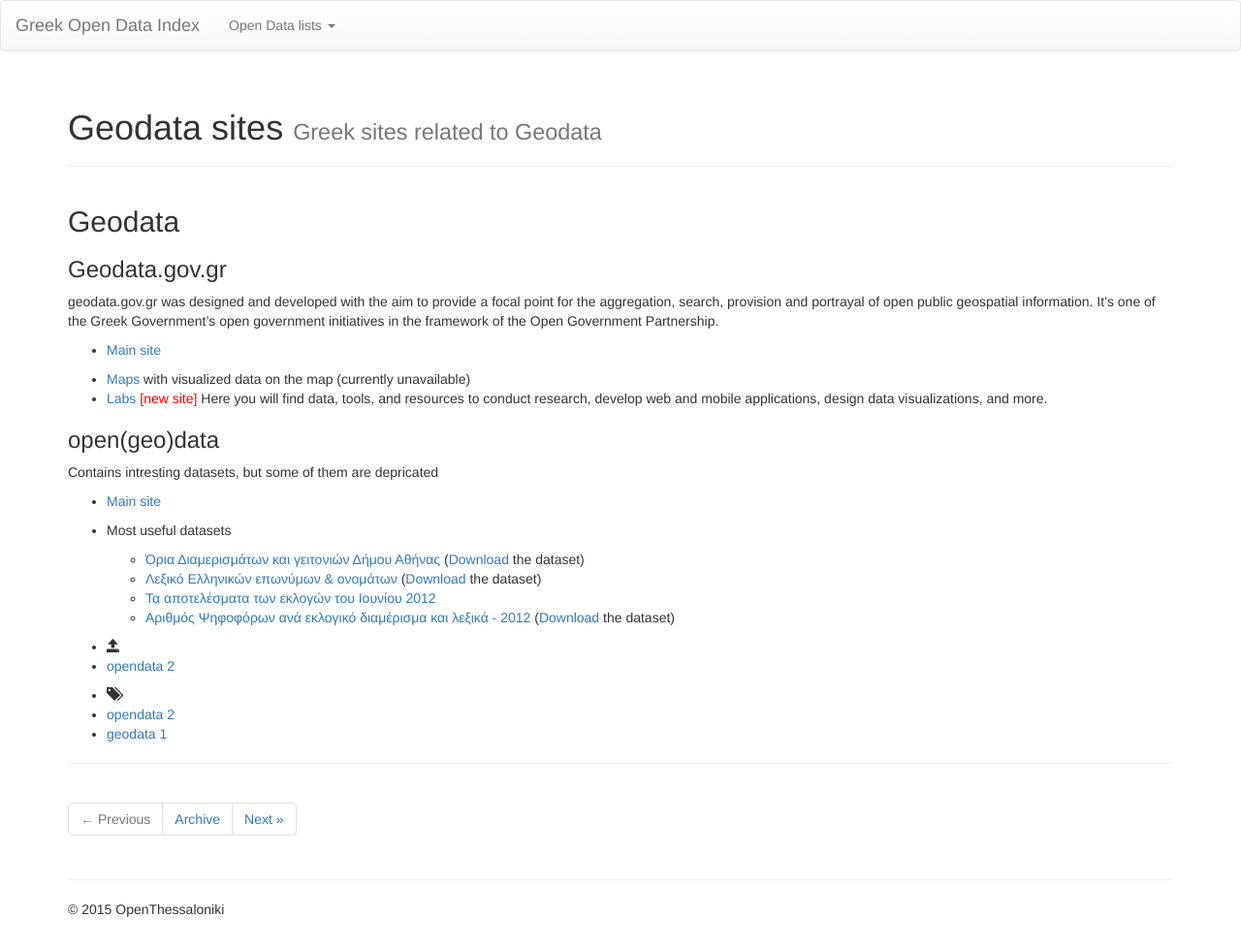
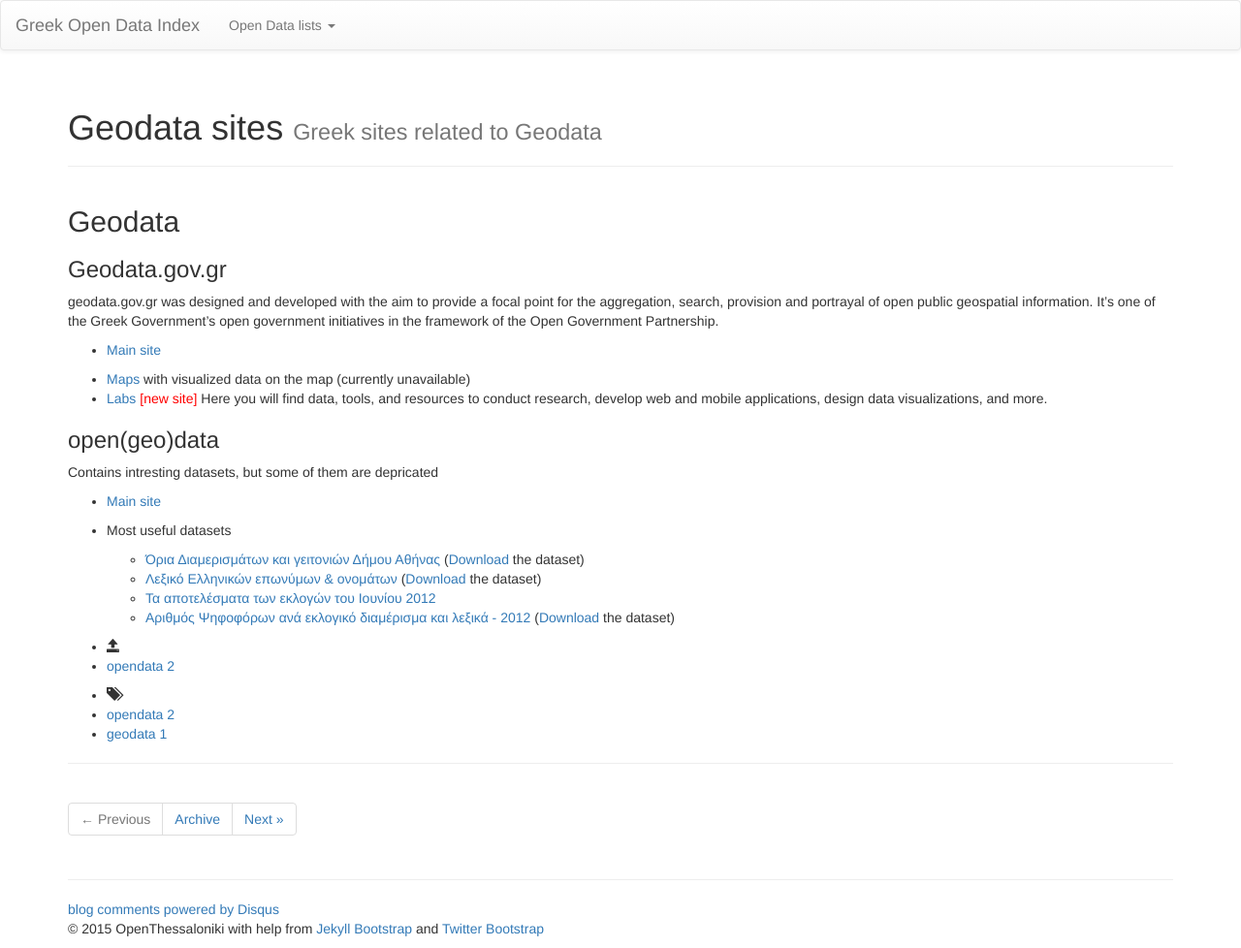
Before and after one commit to georgiats/georgiats-old-blog, a Jekyll site: the page built from _posts/2014-12-25-Geodata sites.md, in a window 1280 px wide. Shown: the whole page at 97% size. Built offline with Jekyll 4.4.1, drawn with Linux system fonts in a browser that asks for light colours; nearby versions of some CDN libraries; library files that are not in the unit come from our copies; comment, search, counter and statistics services are not loaded.

Commit message:
new version

```diff
--- a/_includes/themes/bootstrap-3/default.html
+++ b/_includes/themes/bootstrap-3/default.html
@@ -79,6 +79,9 @@
     <div id="footer">
       <div class="container">
         <p>&copy; {{ site.time | date: '%Y' }} {{ site.author.name }}
+          with help from <a href="http://jekyllbootstrap.com" target="_blank" title="The Definitive Jekyll Blogging Framework">Jekyll Bootstrap</a>
+          and <a href="http://twitter.github.com/bootstrap/" target="_blank">Twitter Bootstrap</a>
+
         </p>
       </div>
     </div>
--- a/_includes/themes/bootstrap-3/post.html
+++ b/_includes/themes/bootstrap-3/post.html
@@ -42,6 +42,6 @@
     {% endif %}
     </ul>
     <hr>
-    <!-- {% include JB/comments %}-->
+    {% include JB/comments %}
   </div>
 </div>
```
Also changed, not shown: README.md.
